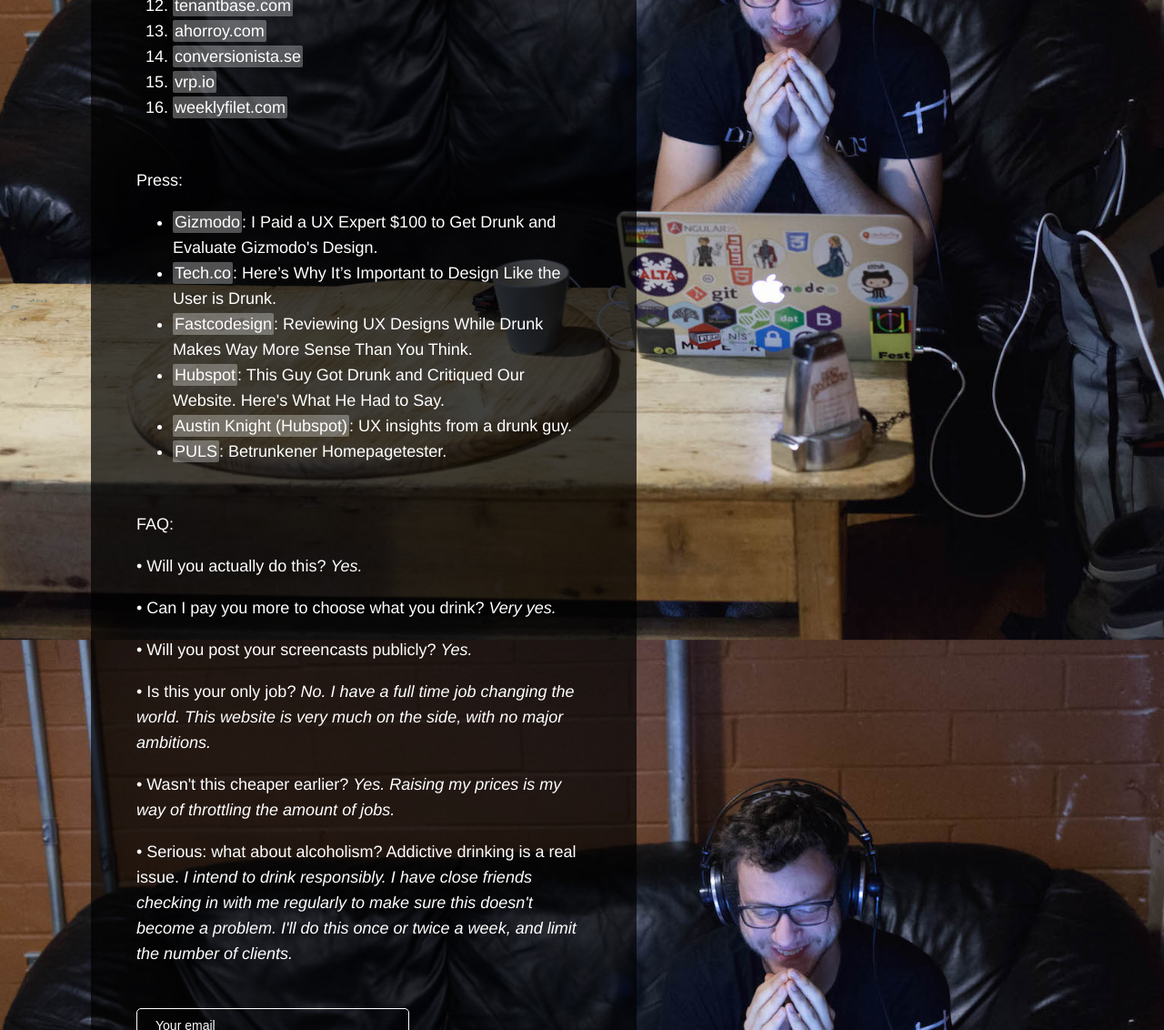
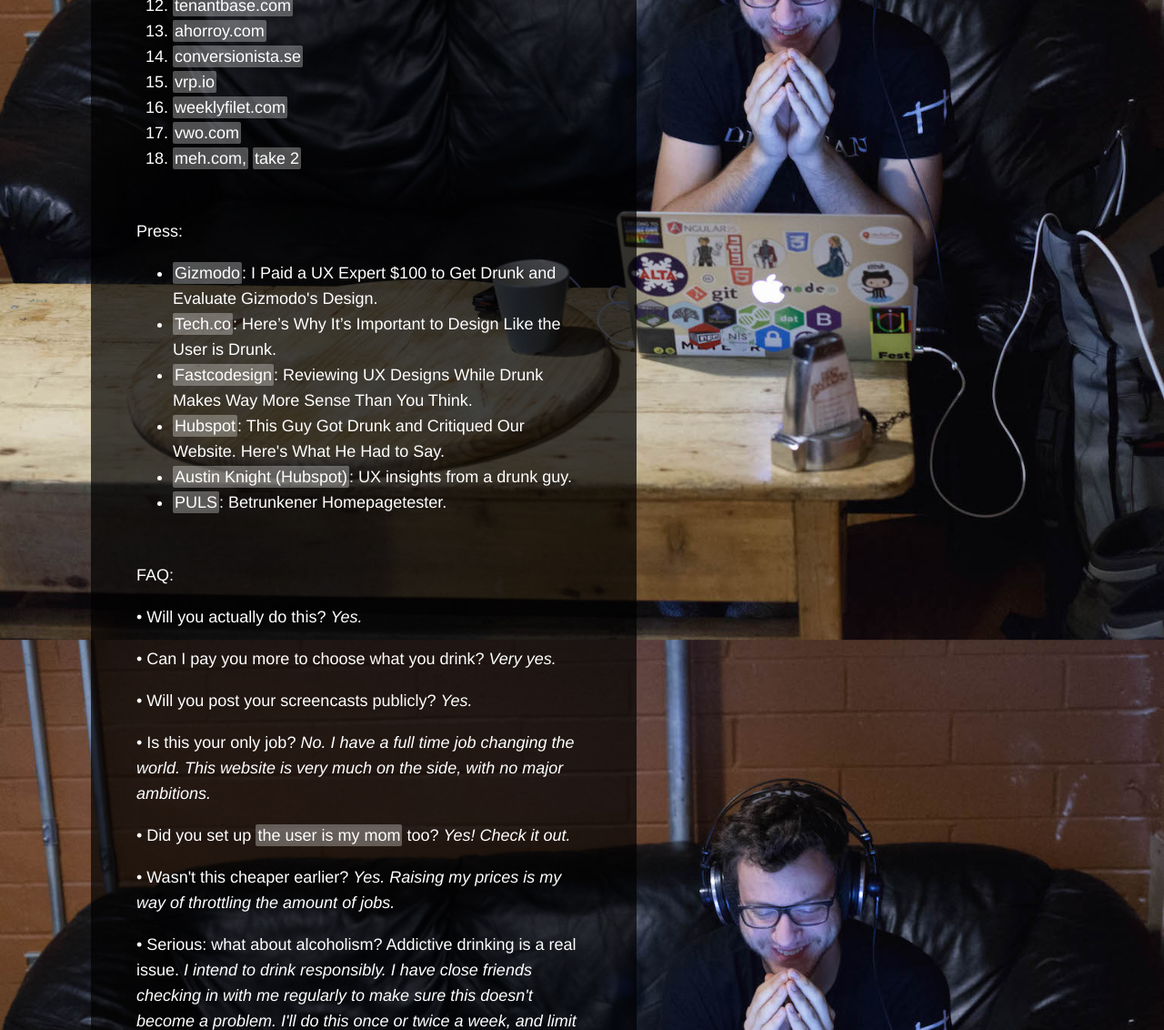
Before and after one commit to RichardLitt/the-user-is-drunk, a plain HTML site: page _site/index.html in a window 1280 px wide. Shown: the part 1320-2452 px from the top of the page at 91% size. Drawn offline with Linux system fonts and the light colour scheme.

Commit message:
The User is my Mom

```diff
--- a/_site/index.html
+++ b/_site/index.html
@@ -70,6 +70,8 @@
         <li><a href="https://www.screenmailer.com/v/0btSYT976O1aXJ4">conversionista.se</a></li>
         <li><a href="https://www.screenmailer.com/v/g7SgY8WazlYP9tk">vrp.io</a></li>
         <li><a href="https://www.screenmailer.com/v/MacCNd8UnNtlqx4">weeklyfilet.com</a></li>
+        <li><a href="https://www.screenmailer.com/v/pMtaiTKnSD5nULg">vwo.com</a></li>
+        <li><a href="https://www.screenmailer.com/v/aqUEFaIwIjbFGME">meh.com,</a> <a href="https://www.screenmailer.com/v/Y3lqYEO3EaTzgKM">take 2</a></li>
       </ol><br />
       <p>Press:</p>
       <ul>
@@ -87,6 +89,7 @@
       <!-- <p> • Can I pay you more to choose what you wear? <i>If I can find it, you buy it, I wears it.</i></p> -->
       <p> • Will you post your screencasts publicly? <i>Yes.</i></p>
       <p> • Is this your only job? <i>No. I have a full time job changing the world. This website is very much on the side, with no major ambitions.</i></p>
+      <p> • Did you set up <a class='website' href="http://theuserismymom.com">the user is my mom</a> too? <i>Yes! Check it out.</i></p>
       <p> • Wasn't this cheaper earlier? <i>Yes. Raising my prices is my way of throttling the amount of jobs.</i></p>
       <p> • Serious: what about alcoholism? Addictive drinking is a real issue. <i>I intend to drink responsibly. I have close friends checking in with me regularly to make sure this doesn't become a problem. I'll do this once or twice a week, and limit the number of clients.</i></p>
       <br />
```
Also changed, not shown: index.html (+1 -0 lines).
